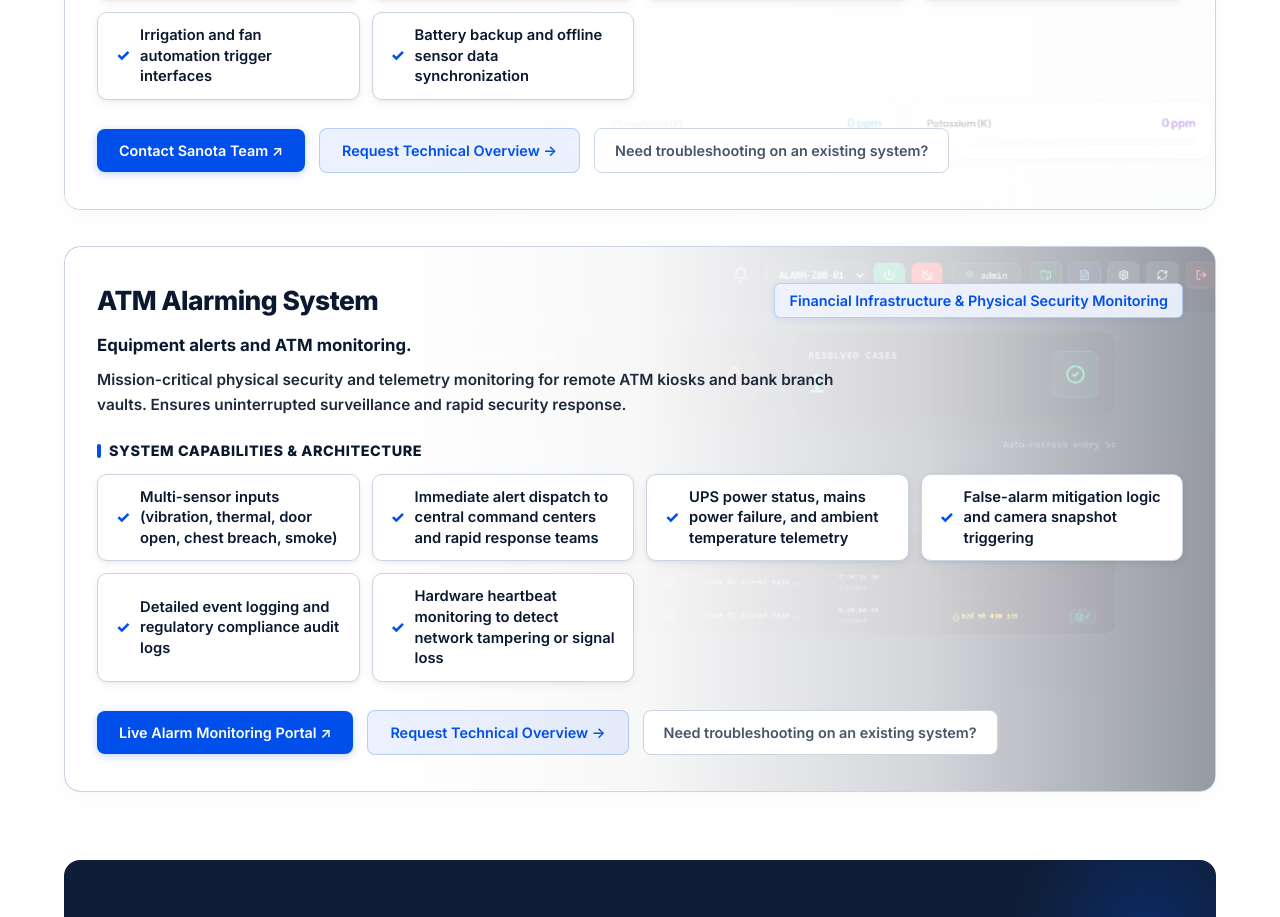
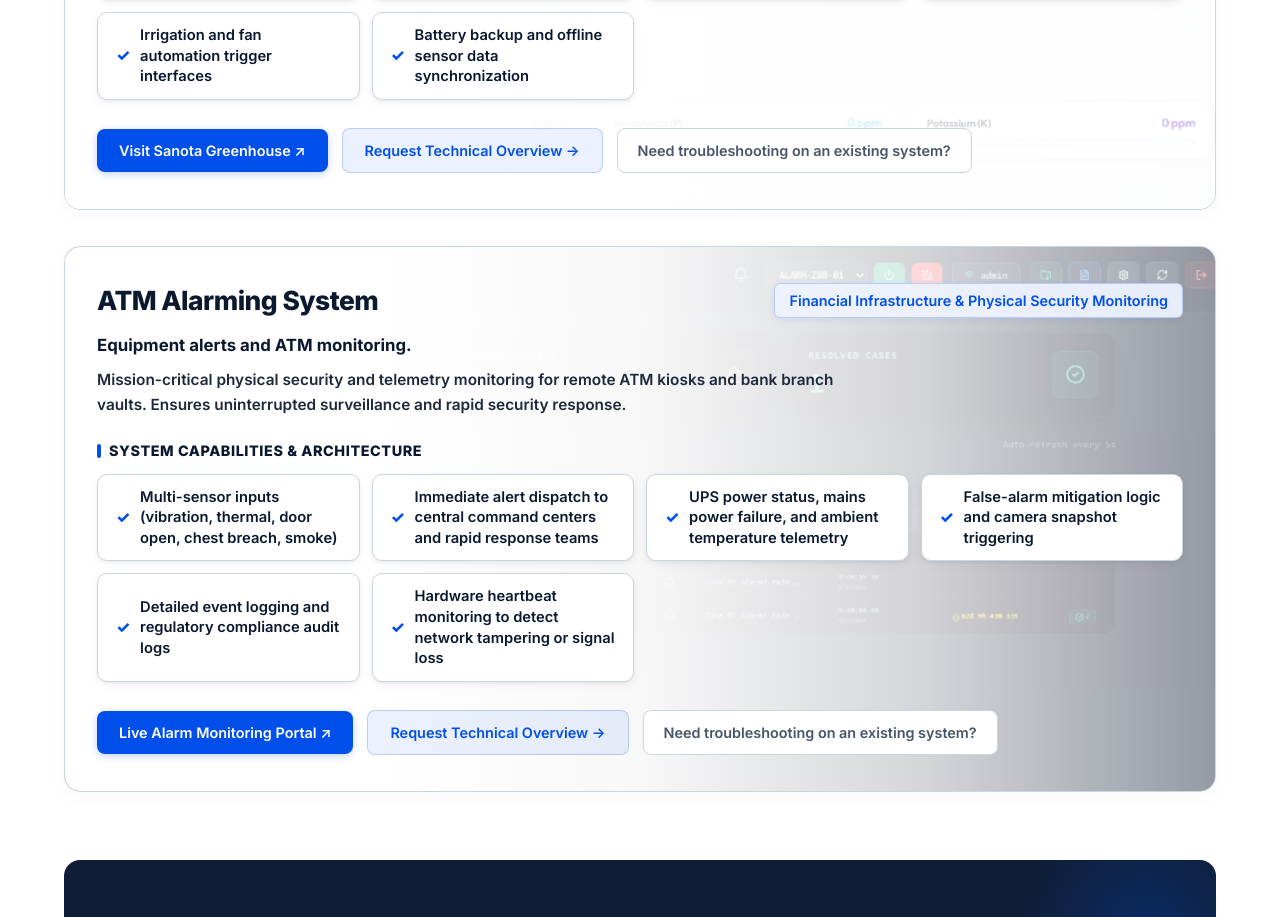
Before and after one commit to Knoweb/Knoweb-site, a Next.js app in the folder knoweb/: page /solutions in a window 1280 px wide. Shown: the part 2360-3277 px from the top of the page. Built offline with nearby package versions, Linux system fonts and the light colour scheme.

Commit message:
Update Greenhouse Monitoring System link to https://nabtura.com/sanota-greenhouse

```diff
--- a/knoweb/src/app/solutions/page.tsx
+++ b/knoweb/src/app/solutions/page.tsx
@@ -59,8 +59,8 @@ const industrySolutions: SolutionItem[] = [
     id: 'greenhouse',
     title: 'Greenhouse Monitoring System',
     tagline: 'Agri-Tech Environmental Telemetry',
-    url: 'mailto:Sanotagreenhouse@sanota.com',
-    urlLabel: 'Contact Sanota Team ↗',
+    url: 'https://nabtura.com/sanota-greenhouse',
+    urlLabel: 'Visit Sanota Greenhouse ↗',
     bgImage: '/sol-greenhouse.png',
     bgPosition: 'right 20%',
     summary: 'Environmental conditions and greenhouse monitoring.',
```
